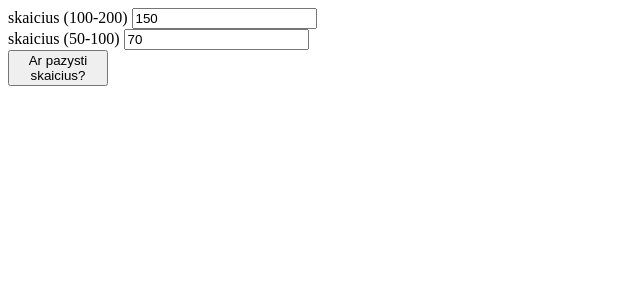
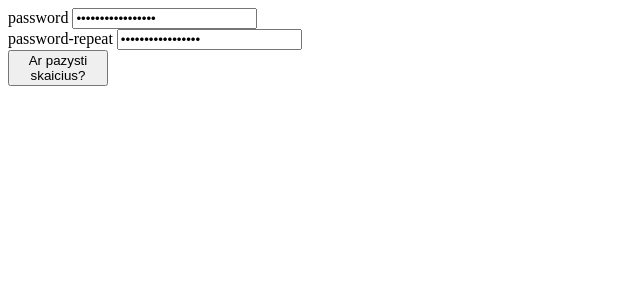
Before and after one commit to edjonusas/php-uzd, a PHP site: page / in a window 1280 px wide. Shown: the top 300 px of the page, without its empty margins (0-640 px from the left). Run offline with PHP 8.4, Linux system fonts and the light colour scheme.

Commit message:
validate form

```diff
--- /dev/null
+++ b/app/data/db.json
@@ -0,0 +1 @@
+{"attr":{"action":"index.php","method":"POST","class":"my-form","id":"login-form"},"fields":{"password":{"label":"password","type":"password","value":"super-kurtas-pass","validators":["validate_field_not_empty"],"extra":{"attr":{"class":"age-field","placeholder":"Enter number"}}},"password_repeat":{"label":"password-repeat","type":"password","value":"super-kurtas-pass","validators":["validate_field_not_empty"],"extra":{"attr":{"class":"age-field","placeholder":"Enter number"}}}},"buttons":{"save":{"title":"Ar pazysti skaicius?","extra":{"attr":{"class":"big-button"}}}},"validators":{"validate_fields_match":["password","password_repeat"]}}
--- a/bootloader.php
+++ b/bootloader.php
@@ -1,3 +1,6 @@
 <?php
 require 'core/functions/html.php';
 require 'core/functions/validators.php';
+require 'core/functions/file.php';
+define('ROOT', __DIR__);
+define('DB_FILE', ROOT . '/app/data/db.json');
--- /dev/null
+++ b/core/functions/file.php
@@ -0,0 +1,14 @@
+<?php
+
+/**
+ * convert array to json and write to file
+ *
+ * @param $array
+ * @param $file_name
+ * @return bool
+ */
+function array_to_file(array $array, string $file_name): bool
+{
+    $array_json = json_encode($array);
+    return file_put_contents($file_name, $array_json) !== false;
+}
--- a/core/functions/validators.php
+++ b/core/functions/validators.php
@@ -91,9 +91,10 @@ function validate_field_not_empty(string $field_value, array &$field)
  * @param array $form_values
  * @return bool
  */
-function validate_form (array &$form, array $form_values): bool
+function validate_form(array &$form, array $form_values): bool
 {
     $success = true;
+    // input validator
     foreach ($form['fields'] as $key => &$field) {
         // go through validators array
         foreach ($field['validators'] as $validator_key => $validator) {
@@ -113,8 +114,51 @@ function validate_form (array &$form, array $form_values): bool
             }
         }
     }
+    //form validator
+    foreach ($form['validators'] as $form_validator_key => $form_validator) {
+        if (is_array($form_validator)) {
+            $form_validator_function = $form_validator_key;
+            $form_validator_params = $form_validator;
+        } else {
+            $form_validator_function = $form_validator;
+        }
+        if (!$form_validator_function($form_values, $form, $form_validator_params ?? null)) {
+            $success = false;
+            break;
+        }
+    }
 
     return $success;
+}
+
+/**
+ *  validate password match
+ *
+ * @param array $form_values
+ * @param array $form
+ * @param array $params
+ * @return bool
+ */
+function validate_fields_match(array $form_values, array &$form, array $params): bool
+{
+    $values = [];
+    foreach ($params as $param) {
+        $values[] = $form_values[$param];
+    }
+    if (count(array_unique($values)) === 1) {
+        $form['error'] = 'vaziuojam';
+        return true;
+    } else {
+        $form['error'] = 'nesutampa password';
+        return false;
+    }
+//    if ($form_values[$params[0]] === $form_values[$params[1]]) {
+//        $form['error'] = 'vaziuojam';
+//        return true;
+//    } else {
+//        $form['error'] = 'nesutampa password';
+//        return false;
+//    }
 }
 
 /**
@@ -134,15 +178,15 @@ function validate_field_is_number(string $field_value, array &$field)
     }
 }
 
-function validate_field_number_interval_50_100(string $field_value, array &$field)
-{
-    if ($field_value >= 50 && $field_value <= 100) {
-        $field['error'] = 'skiri';
-        return true;
-    } else {
-        $field['error'] = 'neskiri';
-    }
-}
+//function validate_field_number_interval_50_100(string $field_value, array &$field): bool
+//{
+//    if ($field_value >= 50 && $field_value <= 100) {
+//        $field['error'] = 'skiri';
+//        return true;
+//    } else {
+//        $field['error'] = 'neskiri';
+//    }
+//}
 
 /**
  * validate if number is in range
@@ -150,15 +194,16 @@ function validate_field_number_interval_50_100(string $field_value, array &$fiel
  * @param string $field_value
  * @param array $field
  * @param array $params
- * @return bool or null
+ * @return bool
  */
-function validate_field_range(string $field_value, array &$field, array $params): ?bool
+function validate_field_range(string $field_value, array &$field, array $params): bool
 {
-    if(($field_value <= $params['min']) || ($field_value >= $params['max'])){
+    if (($field_value < $params['min']) || ($field_value > $params['max'])) {
         $field['error'] = strtr('Laukelio vertė turi būti @from iki @to', [
             '@from' => $params['min'],
             '@to' => $params['max']
         ]);
+        return false;
     } else {
         return true;
     }
--- a/core/templates/form.tp1.php
+++ b/core/templates/form.tp1.php
@@ -37,5 +37,6 @@
             <?php print $button['title'] ?>
 		</button>
     <?php endforeach; ?>
+	<span><?php print $form['error'] ?? '' ?></span>
 	<!--	End generating buttons-->
 </form>
--- a/public_html/index.php
+++ b/public_html/index.php
@@ -9,18 +9,13 @@ $form = [
         'id' => 'login-form',
     ],
     'fields' => [
-        'number1' => [
-            'label' => 'skaicius (100-200)',
-            'type' => 'text',
-            'value' => '150',
+        'password' => [
+            'label' => 'password',
+            'type' => 'password',
+            'value' => 'super-kurtas-pass',
             'validators' =>
                 [
                     'validate_field_not_empty',
-                    'validate_field_is_number',
-                    'validate_field_range' => [
-                        'min' => 100,
-                        'max' => 200
-                    ],
                 ],
             'extra' => [
                 'attr' => [
@@ -29,18 +24,13 @@ $form = [
                 ],
             ],
         ],
-        'number2' => [
-            'label' => 'skaicius (50-100)',
-            'type' => 'text',
-            'value' => '70',
+        'password_repeat' => [
+            'label' => 'password-repeat',
+            'type' => 'password',
+            'value' => 'super-kurtas-pass',
             'validators' =>
                 [
                     'validate_field_not_empty',
-                    'validate_field_is_number',
-                    'validate_field_range' => [
-                        'min' => 50,
-                        'max' => 100
-                    ],
                 ],
             'extra' => [
                 'attr' => [
@@ -56,16 +46,23 @@ $form = [
             'extra' => [
                 'attr' => [
                     'class' => 'big-button',
-                ]
-            ]
+                ],
+            ],
+        ],
+    ],
+    'validators' => [
+        'validate_fields_match' => [
+            'password',
+            'password_repeat'
         ]
-    ]
+    ],
 ];
 
 if (!empty($_POST)) {
     $input = sanitize_form_input_values($form);
     $message = validate_form($form, $input) ? 'Gal ir normalus' : 'Neee nenormalus';
 }
+$write = array_to_file($form, DB_FILE) ? 'irase' : 'nea';
 ?>
 <!doctype html>
 <html lang="en">
@@ -79,7 +76,5 @@ if (!empty($_POST)) {
 </head>
 <body>
 <?php include '../core/templates/form.tp1.php'; ?>
-<p><?php print $message ?? '' ?></p>
-
 </body>
 </html>
```
